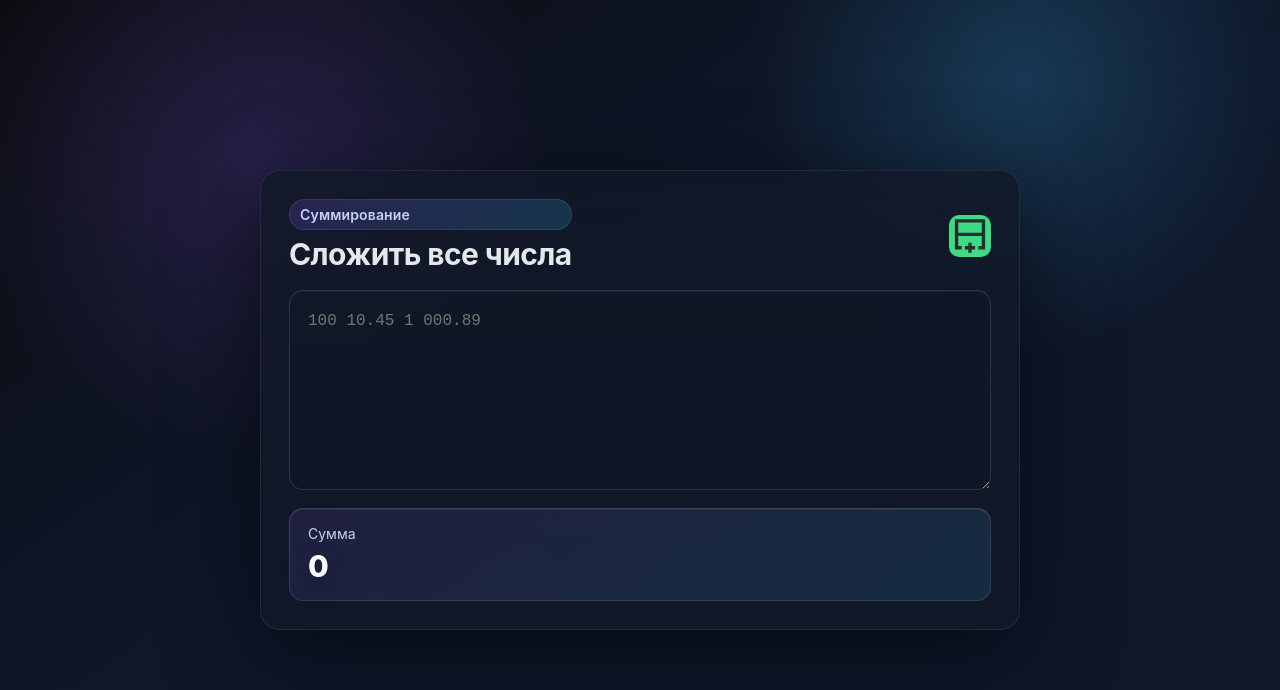
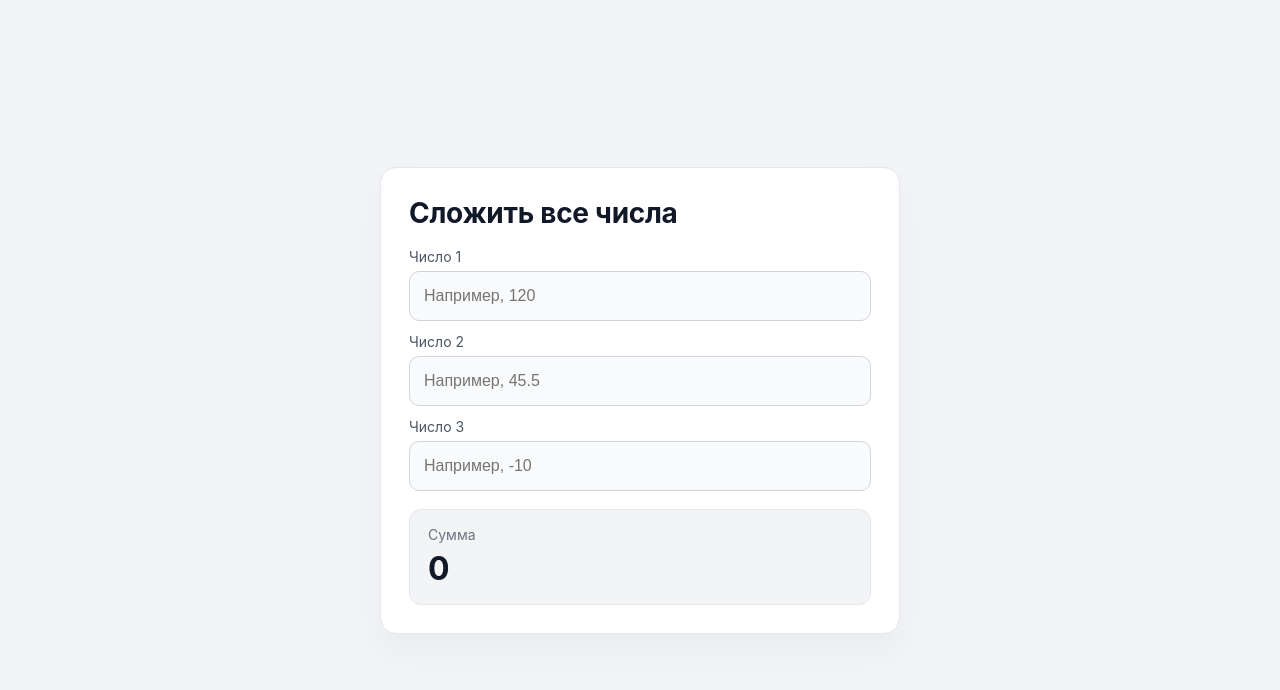
Before and after one commit to michaelbel/total, a plain HTML site: page index.html in a window 1280 px wide. Drawn offline with Linux system fonts and the light colour scheme.

Commit message:
Simplify layout with vertical number inputs

```diff
--- a/index.html
+++ b/index.html
@@ -8,8 +8,8 @@
   <style>
     :root {
       font-family: "Inter", system-ui, -apple-system, BlinkMacSystemFont, "Segoe UI", sans-serif;
-      color: #e4e7ec;
-      background-color: #0b0c10;
+      color: #1f2933;
+      background-color: #f2f4f7;
     }
 
     * {
@@ -22,103 +22,77 @@
       display: grid;
       place-items: center;
       padding: 48px 16px;
-      background: radial-gradient(circle at 20% 20%, rgba(139, 92, 246, 0.2), transparent 25%),
-        radial-gradient(circle at 80% 10%, rgba(56, 189, 248, 0.2), transparent 22%),
-        linear-gradient(145deg, #0b0c10, #0f172a 45%, #0f172a 100%);
+      background: #f2f4f7;
     }
 
     .panel {
-      width: min(760px, 100%);
-      background: linear-gradient(180deg, rgba(17, 24, 39, 0.8) 0%, rgba(17, 24, 39, 0.96) 100%);
-      border: 1px solid rgba(255, 255, 255, 0.08);
-      border-radius: 20px;
+      width: min(520px, 100%);
+      background: #ffffff;
+      border: 1px solid #e5e7eb;
+      border-radius: 16px;
       padding: 28px;
-      box-shadow: 0 24px 90px rgba(0, 0, 0, 0.55);
-      backdrop-filter: blur(12px);
+      box-shadow: 0 18px 38px rgba(0, 0, 0, 0.04);
       display: grid;
       gap: 18px;
     }
 
-    header {
-      display: flex;
-      align-items: center;
-      justify-content: space-between;
-      gap: 16px;
+    h1 {
+      margin: 0;
+      font-size: 28px;
+      letter-spacing: -0.01em;
+      color: #111827;
     }
 
-    .title {
+    .number-inputs {
+      display: grid;
+      gap: 12px;
+    }
+
+    label {
+      font-size: 14px;
+      color: #4b5563;
       display: grid;
       gap: 6px;
     }
 
-    h1 {
-      margin: 0;
-      font-size: 30px;
-      letter-spacing: -0.02em;
+    input[type="text"] {
+      width: 100%;
+      padding: 12px 14px;
+      border-radius: 10px;
+      border: 1px solid #d1d5db;
+      background: #f9fafb;
+      color: #111827;
+      font-size: 16px;
+      line-height: 1.5;
+      outline: none;
+      transition: border-color 0.2s ease, box-shadow 0.2s ease;
     }
 
-    .tag {
-      display: inline-flex;
-      align-items: center;
-      gap: 8px;
-      padding: 6px 10px;
-      border-radius: 999px;
-      background: linear-gradient(120deg, rgba(139, 92, 246, 0.18), rgba(56, 189, 248, 0.18));
-      color: #c7d2fe;
-      font-size: 14px;
-      font-weight: 600;
-      letter-spacing: 0.01em;
-      border: 1px solid rgba(255, 255, 255, 0.08);
-    }
-
-    textarea {
-      width: 100%;
-      min-height: 200px;
-      padding: 18px;
-      border-radius: 14px;
-      border: 1px solid rgba(255, 255, 255, 0.12);
-      background: rgba(17, 24, 39, 0.7);
-      color: #e2e8f0;
-      resize: vertical;
-      font-size: 16px;
-      line-height: 1.6;
-      outline: none;
-      transition: border-color 0.2s ease, box-shadow 0.2s ease, transform 0.2s ease;
-      box-shadow: inset 0 1px 0 rgba(255, 255, 255, 0.05);
-    }
-
-    textarea:focus {
-      border-color: rgba(139, 92, 246, 0.75);
-      box-shadow: 0 0 0 3px rgba(139, 92, 246, 0.2), inset 0 1px 0 rgba(255, 255, 255, 0.05);
-      transform: translateY(-1px);
-    }
-
-    .metrics {
-      display: grid;
-      grid-template-columns: repeat(auto-fit, minmax(220px, 1fr));
-      gap: 14px;
+    input[type="text"]:focus {
+      border-color: #9ca3af;
+      box-shadow: 0 0 0 3px rgba(156, 163, 175, 0.25);
+      background: #ffffff;
     }
 
     .stat {
       padding: 16px 18px;
-      border-radius: 14px;
-      background: linear-gradient(135deg, rgba(139, 92, 246, 0.12), rgba(56, 189, 248, 0.12));
-      border: 1px solid rgba(255, 255, 255, 0.12);
-      box-shadow: inset 0 1px 0 rgba(255, 255, 255, 0.08);
+      border-radius: 12px;
+      background: #f3f4f6;
+      border: 1px solid #e5e7eb;
+      display: grid;
+      gap: 6px;
     }
 
     .label {
-      color: #cbd5e1;
+      color: #6b7280;
       font-size: 14px;
-      margin-bottom: 6px;
     }
 
     .value {
-      font-size: 30px;
-      font-weight: 800;
+      font-size: 32px;
+      font-weight: 700;
       letter-spacing: -0.02em;
-      color: #f8fafc;
-      text-shadow: 0 8px 24px rgba(0, 0, 0, 0.45);
+      color: #111827;
     }
 
     @media (max-width: 640px) {
@@ -126,63 +100,59 @@
         padding: 32px 12px;
       }
 
-      header {
-        flex-direction: column;
-        align-items: flex-start;
-      }
-
       h1 {
-        font-size: 26px;
-      }
-
-      .value {
-        font-size: 26px;
+        font-size: 24px;
       }
     }
   </style>
 </head>
 <body>
   <div class="panel">
-    <header>
-      <div class="title">
-        <span class="tag">Суммирование</span>
-        <h1>Сложить все числа</h1>
-      </div>
-      <img src="favicon.svg" alt="Логотип" width="42" height="42" aria-hidden="true" />
-    </header>
-    <textarea id="numbers" placeholder="100 10.45 1 000.89"></textarea>
-    <div class="metrics">
-      <div class="stat">
-        <div class="label">Сумма</div>
-        <div id="sum" class="value">0</div>
-      </div>
+    <h1>Сложить все числа</h1>
+
+    <div class="number-inputs">
+      <label>
+        Число 1
+        <input type="text" class="number-field" inputmode="decimal" placeholder="Например, 120" />
+      </label>
+      <label>
+        Число 2
+        <input type="text" class="number-field" inputmode="decimal" placeholder="Например, 45.5" />
+      </label>
+      <label>
+        Число 3
+        <input type="text" class="number-field" inputmode="decimal" placeholder="Например, -10" />
+      </label>
+    </div>
+
+    <div class="stat">
+      <div class="label">Сумма</div>
+      <div id="sum" class="value">0</div>
     </div>
   </div>
 
   <script>
-    const textarea = document.getElementById('numbers');
+    const inputs = Array.from(document.querySelectorAll('.number-field'));
     const sumEl = document.getElementById('sum');
 
-    function parseNumbers(input) {
-      const pattern = /[-+]?(?:\d{1,3}(?: \d{3})+|\d+)(?:[.,]\d+)?/g;
-      const matches = input.match(pattern) || [];
-      return matches
-        .map((token) => token.replace(/\s+/g, '').replace(',', '.'))
-        .map((token) => parseFloat(token))
-        .filter((n) => !Number.isNaN(n));
-    }
-
-    function render(numbers) {
-      const sum = numbers.reduce((acc, n) => acc + n, 0);
-      sumEl.textContent = sum.toLocaleString('ru-RU', { maximumFractionDigits: 6 });
+    function toNumber(value) {
+      if (!value) return null;
+      const parsed = parseFloat(value.replace(',', '.'));
+      return Number.isNaN(parsed) ? null : parsed;
     }
 
     function calculate() {
-      const numbers = parseNumbers(textarea.value);
-      render(numbers);
+      const numbers = inputs
+        .map((input) => toNumber(input.value))
+        .filter((value) => value !== null);
+
+      const sum = numbers.reduce((acc, n) => acc + n, 0);
+      sumEl.textContent = numbers.length
+        ? sum.toLocaleString('ru-RU', { maximumFractionDigits: 6 })
+        : '0';
     }
 
-    textarea.addEventListener('input', calculate);
+    inputs.forEach((input) => input.addEventListener('input', calculate));
     calculate();
   </script>
 </body>
```
